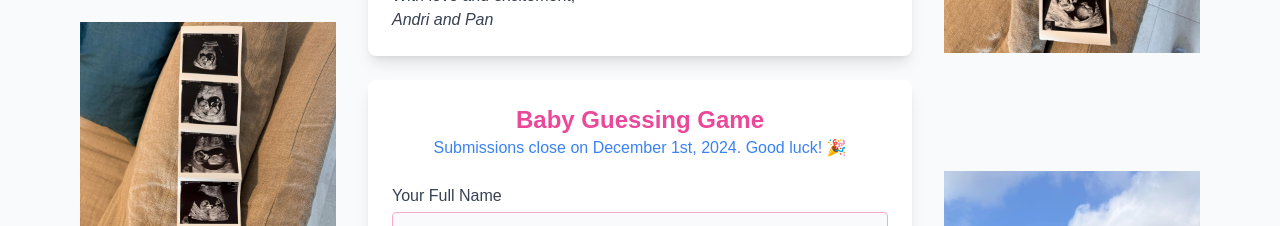
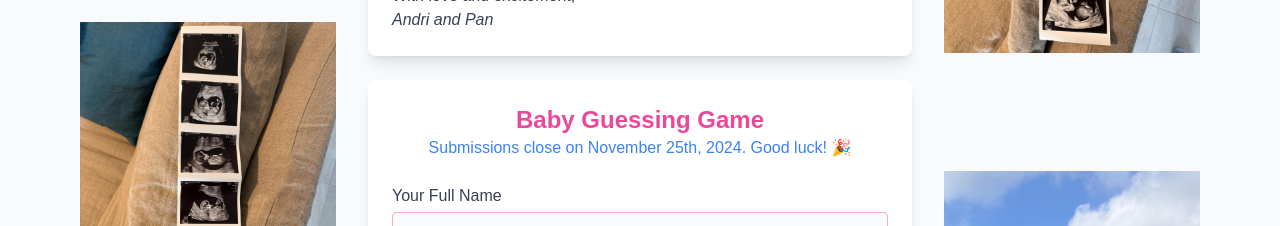
Before and after one commit to Wolfcoder13/preggoguessr, a Next.js app: page / in a window 1280 px wide. Shown: the part 780-1006 px from the top of the page. Built offline with nearby package versions, Linux system fonts and the light colour scheme; no server answers.

Commit message:
submission text change

```diff
--- a/src/app/page.tsx
+++ b/src/app/page.tsx
@@ -190,7 +190,7 @@ export default function Home() {
               Baby Guessing Game
             </h1>
             <p className="text-center text-blue-500 dark:text-pink-400">
-              Submissions close on December 1st, 2024. Good luck! 🎉
+              Submissions close on November 25th, 2024. Good luck! 🎉
             </p>
 
             {/* Participant Information */}
```
